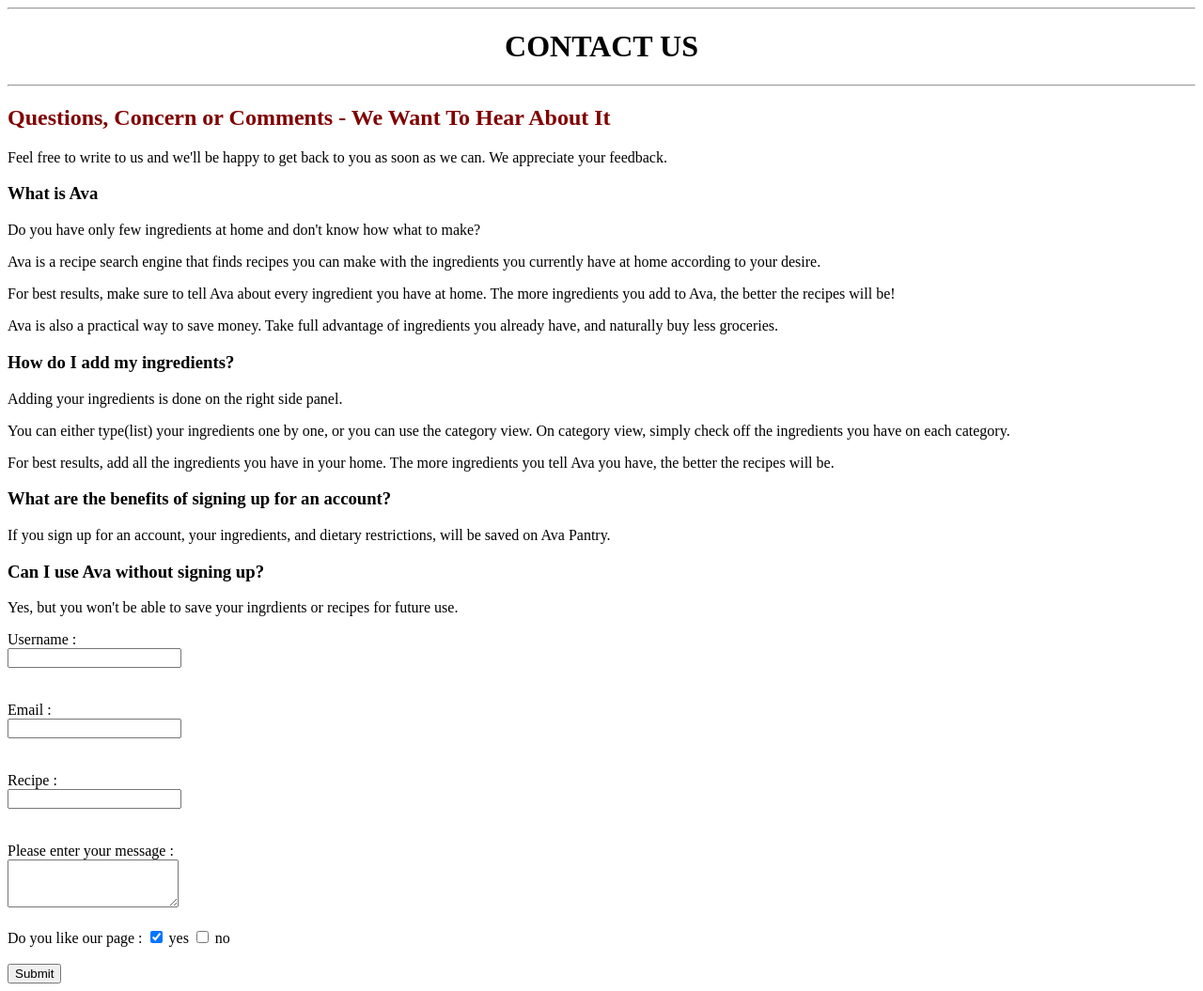
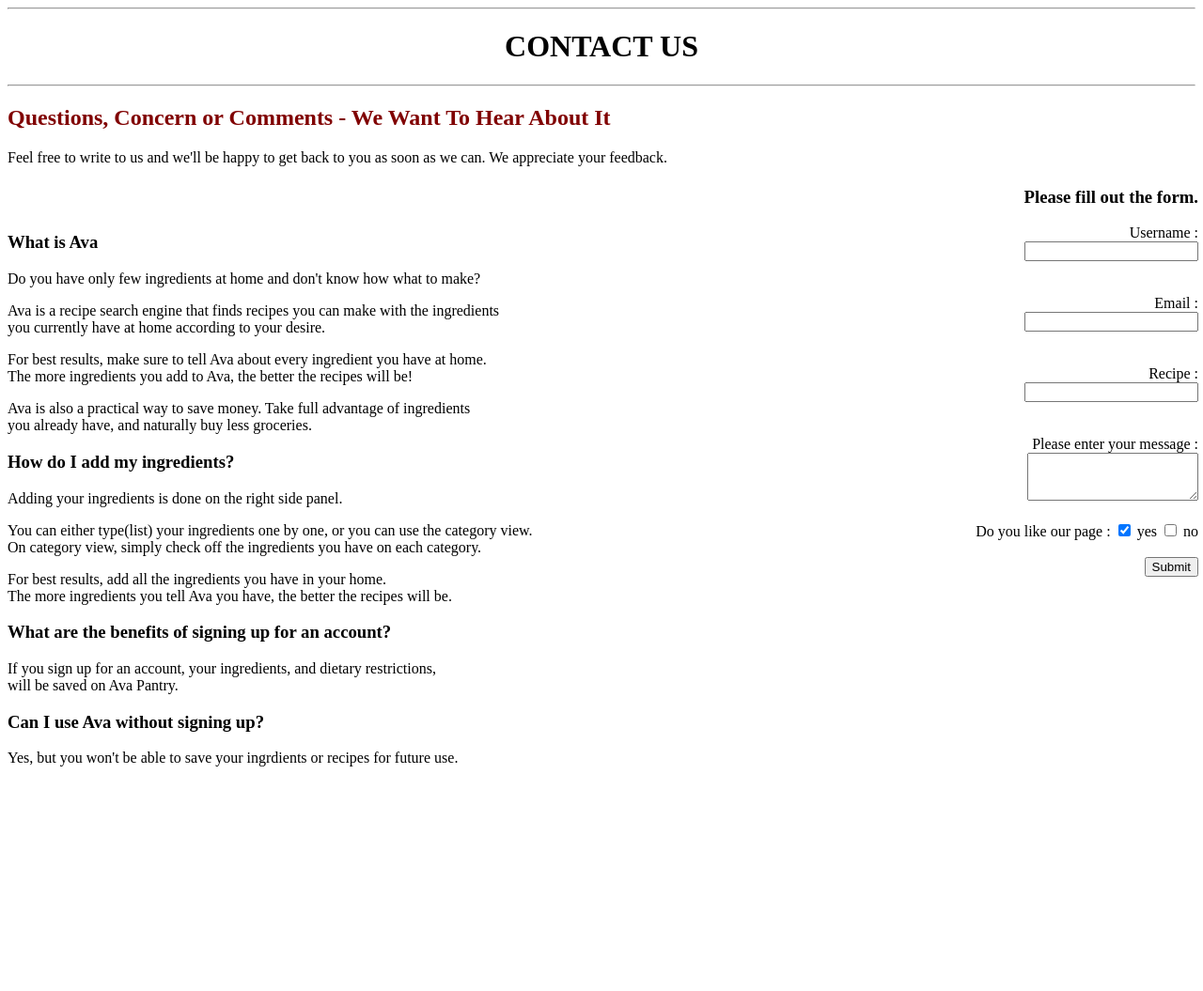
Before and after one commit to ksruthi1992/ava, a Django app: template dashboard/templates/Contact.html in a window 1280 px wide. Shown: the whole page at 94% size. After the commit the page ends 816 px from the top, so only its background shows below. Run offline with Django 3.2, Linux system fonts and the light colour scheme; the template is opened without the code that fills it, so the values that code supplies are empty.

Commit message:
--contact.html

```diff
--- a/dashboard/templates/Contact.html
+++ b/dashboard/templates/Contact.html
@@ -27,42 +27,51 @@ function validateForm() {
     <h2> Questions, Concern or Comments - We Want To Hear About It</h2>
 </font>
 <p> Feel free to write to us and we'll be happy to get back to you as soon as we can. We appreciate your feedback.</p>
+<br><br>
 
       <div class="uk-inline uk-margin">
           <div class="uk-padding uk-background-muted uk-width-1-2@s">
-          <div class="uk-position-small uk-position-center-right uk-overlay uk-overlay-default">
-              <h3>What is Ava</h3>
-          <p>Do you have only few ingredients at home and don't know how what to make?</p>
 
-          <p> Ava is a recipe search engine that finds recipes you can make with the ingredients you currently have at home according to your desire.</p>
+                <h3>What is Ava</h3>
 
-              <p>For best results, make sure to tell Ava about every ingredient you have at home. The more ingredients you add to Ava, the better the recipes will be! </p>
+              <p>Do you have only few ingredients at home and don't know how what to make?</p>
 
-          <p>  Ava is also a practical way to save money. Take full advantage of ingredients you already have, and naturally buy less groceries.</p>
+              <p>Ava is a recipe search engine that finds recipes you can make with the ingredients<br>
+             you currently have at home according to your desire.</p>
+
+              <p>For best results, make sure to tell Ava about every ingredient you have at home.<br> The more ingredients you add to Ava, the better the recipes will be! </p>
+
+          <p>  Ava is also a practical way to save money. Take full advantage of ingredients<br> you already have, and naturally buy less groceries.</p>
 
               <h3>How do I add my ingredients?</h3>
            <p>Adding your ingredients is done on the right side panel. </p>
-              <p>You can either type(list) your ingredients one by one, or you can use the category view. On category view, simply check off the ingredients you have on each category. </p>
-              <p>For best results, add all the ingredients you have in your home. The more ingredients you tell Ava you have, the better the recipes will be.</p>
+              <p>You can either type(list) your ingredients one by one, or you can use the category view.<br> On category view, simply check off the ingredients you have on each category. </p>
+              <p>For best results, add all the ingredients you have in your home.<br> The more ingredients you tell Ava you have, the better the recipes will be.</p>
 
               <h3> What are the benefits of signing up for an account? </h3>
-              <p>If you sign up for an account, your ingredients, and dietary restrictions, will be saved on Ava Pantry.</p>
+              <p>If you sign up for an account, your ingredients, and dietary restrictions,<br> will be saved on Ava Pantry.</p>
 
               <h3>Can I use Ava without signing up?</h3>
               <p>Yes, but you won't be able to save your ingrdients or recipes for future use. </p>
 
           </div>
       </div>
-      </div>
+
 
 <form name="ContactUs" method="post" action="">
-<div class="uk-padding">
-  Username : <br>
-  <div class ="uk-nav-left">
-            <div class="uk-inline">
+
+    <div style="text-align:right;">
+
+ <div style="position: absolute; right: 5px; top:180px;">
+
+     <h3> Please fill out the form.</h3>
+
+   Username : <br>
+          <div class="uk-inline">
                 <span class="uk-form-icon" uk-icon="icon: user"></span>
                 <input class="uk-input" type="text" value=" ">
             </div>
+
       <br><br>
   Email : <br>
 
@@ -83,7 +92,7 @@ function validateForm() {
   Please enter your message : <br>
   <textarea name="message" id="Message" rows="3" class="form-control" maxlength="1500"></textarea>
     <br><br>
-
+  </div>
   Do you like our page :
  <label><input type="checkbox" name="yes" value="yes" id="yescb" onclick="uncheck('nocb')" checked="checked"> yes</label>
  <label><input type="checkbox" name="no" value="no" id="nocb" onclick="uncheck('yescb')"> no</label>
@@ -91,7 +100,9 @@ function validateForm() {
 
 <input type="submit" value="Submit">
 
+
   </div>
+</div>
 </form>
 </body>
 </html>
```
